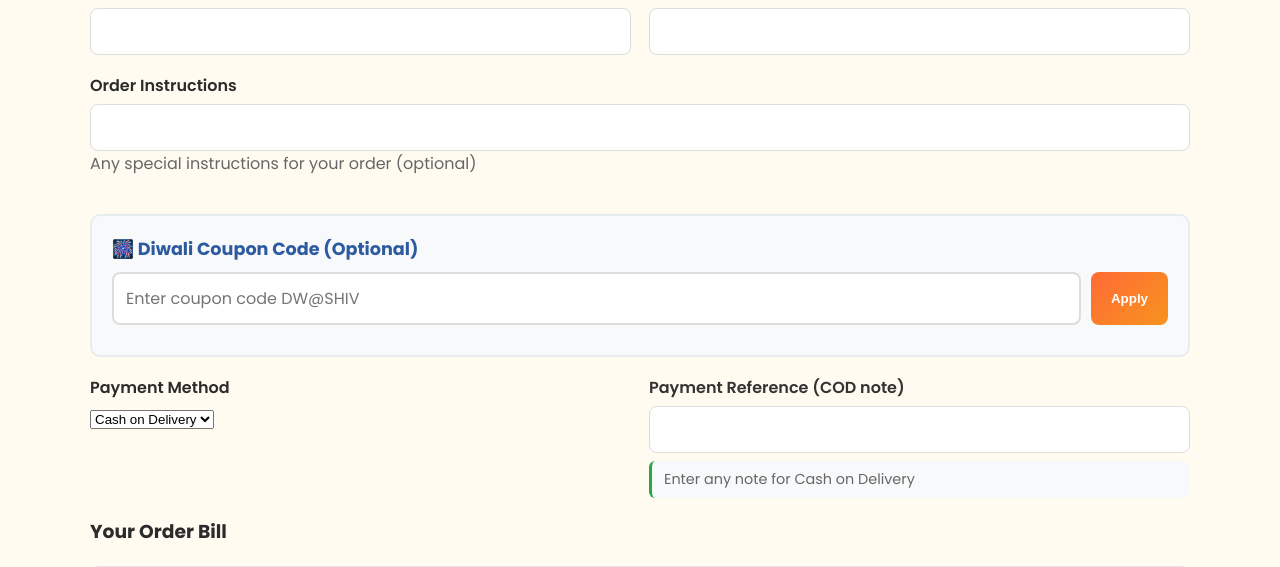
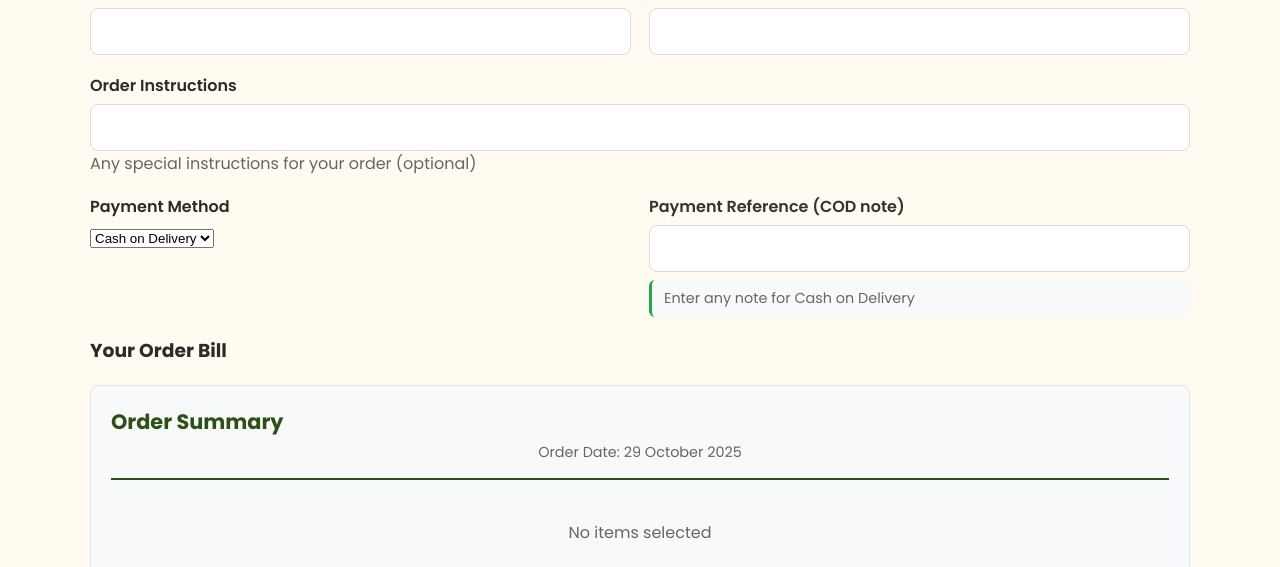
Before and after one commit to Shourya-Bhosale/Project1, a Django app: page /order/ in a window 1280 px wide. Shown: the part 585-1152 px from the top of the page. Run offline with Django 5.2, Linux system fonts and the light colour scheme; some libraries are stand-ins or nearby versions.

Commit message:
Remove Diwali theme and coupon code discount functionality

```diff
--- a/store/templates/store/order.html
+++ b/store/templates/store/order.html
@@ -269,17 +269,6 @@
                         <div class="muted">Any special instructions for your order (optional)</div>
                     </div>
 
-                    <!-- Coupon Code Section -->
-                    <div class="full" style="background: #f8f9fa; padding: 20px; border-radius: 10px; border: 2px solid #e9ecef; margin-top: 20px;">
-                        <label style="color: #2c5aa0; font-weight: bold; font-size: 1.1em;">🎆 Diwali Coupon Code (Optional)</label>
-                        <div style="display: flex; gap: 10px; margin-top: 10px;">
-                            <input type="text" id="coupon_code" name="coupon_code" placeholder="Enter coupon code DW@SHIV" style="flex: 1; padding: 12px; border: 2px solid #ddd; border-radius: 8px; font-size: 1em;" onchange="applyCoupon()">
-                            <button type="button" onclick="applyCoupon()" style="background: linear-gradient(135deg, #ff6b35, #f7931e); color: white; padding: 12px 20px; border: none; border-radius: 8px; font-weight: bold; cursor: pointer; transition: transform 0.3s ease;" onmouseover="this.style.transform='scale(1.05)'" onmouseout="this.style.transform='scale(1)'">
-                                Apply
-                            </button>
-                        </div>
-                        <div id="coupon_message" style="margin-top: 10px; font-size: 0.9em;"></div>
-                    </div>
                     <div>
                         <label>Payment Method</label>
                         {{ form.payment_method }}
@@ -406,38 +395,13 @@
 
             console.log('Total bill items:', billItems.length, 'Total amount:', total);
 
-            // Apply coupon discount if valid
-            const couponCode = document.getElementById('coupon_code').value.trim().toUpperCase();
-            let finalTotal = total;
-            let discount = 0;
-            if (couponCode === 'DW@SHIV') {
-                discount = Math.round(total * 0.05); // 5% discount
-                finalTotal = total - discount;
-            }
-
-            // Update bill display with discount
-            updateBillDisplay(billItems, total, discount, finalTotal);
+            // Update bill display
+            updateBillDisplay(billItems, total, 0, total);
 
             // Update payment amounts
-            document.getElementById('onlinePaymentAmount').textContent = finalTotal;
+            document.getElementById('onlinePaymentAmount').textContent = total;
         }
 
-        function applyCoupon() {
-            const couponCode = document.getElementById('coupon_code').value.trim().toUpperCase();
-            const messageDiv = document.getElementById('coupon_message');
-
-            if (couponCode === 'DW@SHIV') {
-                messageDiv.innerHTML = '<span style="color: #28a745; font-weight: bold;">✅ Coupon Applied! 5% Diwali Discount Applied!</span>';
-                messageDiv.style.color = '#28a745';
-                updateTotalAmount(); // Recalculate with discount
-            } else if (couponCode === '') {
-                messageDiv.innerHTML = '';
-                updateTotalAmount(); // Recalculate without discount
-            } else {
-                messageDiv.innerHTML = '<span style="color: #dc3545; font-weight: bold;">❌ Invalid coupon code. Try DW@SHIV for 5% off!</span>';
-                messageDiv.style.color = '#dc3545';
-            }
-        }
 
         function handleOrderSubmission(event) {
             event.preventDefault();
@@ -642,8 +606,8 @@
             const billSubtotal = document.getElementById('bill-subtotal');
             const billTotalAmount = document.getElementById('bill-total-amount');
 
-            // Use finalTotal if provided, otherwise use subtotal
-            const total = finalTotal !== null ? finalTotal : subtotal;
+            // Use subtotal as total (no discounts)
+            const total = subtotal;
 
             if (billItems.length > 0) {
                 billItemsDiv.innerHTML = billItems.map(item => `
@@ -666,27 +630,6 @@
 
                 // Show subtotal
                 billSubtotal.textContent = subtotal;
-
-                // Show discount if applicable
-                if (discount > 0) {
-                    // Add discount line to the bill
-                    const discountLine = document.createElement('div');
-                    discountLine.className = 'bill-item';
-                    discountLine.style.borderTop = '1px solid #eee';
-                    discountLine.style.paddingTop = '10px';
-                    discountLine.innerHTML = `
-                        <div class="bill-item-info">
-                            <div class="bill-item-details">
-                                <h5 style="color: #28a745;">🎆 Diwali Discount (DW@SHIV)</h5>
-                            </div>
-                        </div>
-                        <div class="bill-item-quantity"></div>
-                        <div class="bill-item-price" style="color: #28a745; font-weight: bold;">
-                            -₹${discount}
-                        </div>
-                    `;
-                    billItemsDiv.appendChild(discountLine);
-                }
 
                 // Show final total
                 billTotalAmount.textContent = total;
```
Also changed, not shown: store/templates/store/home.html (+3 -20 lines).
